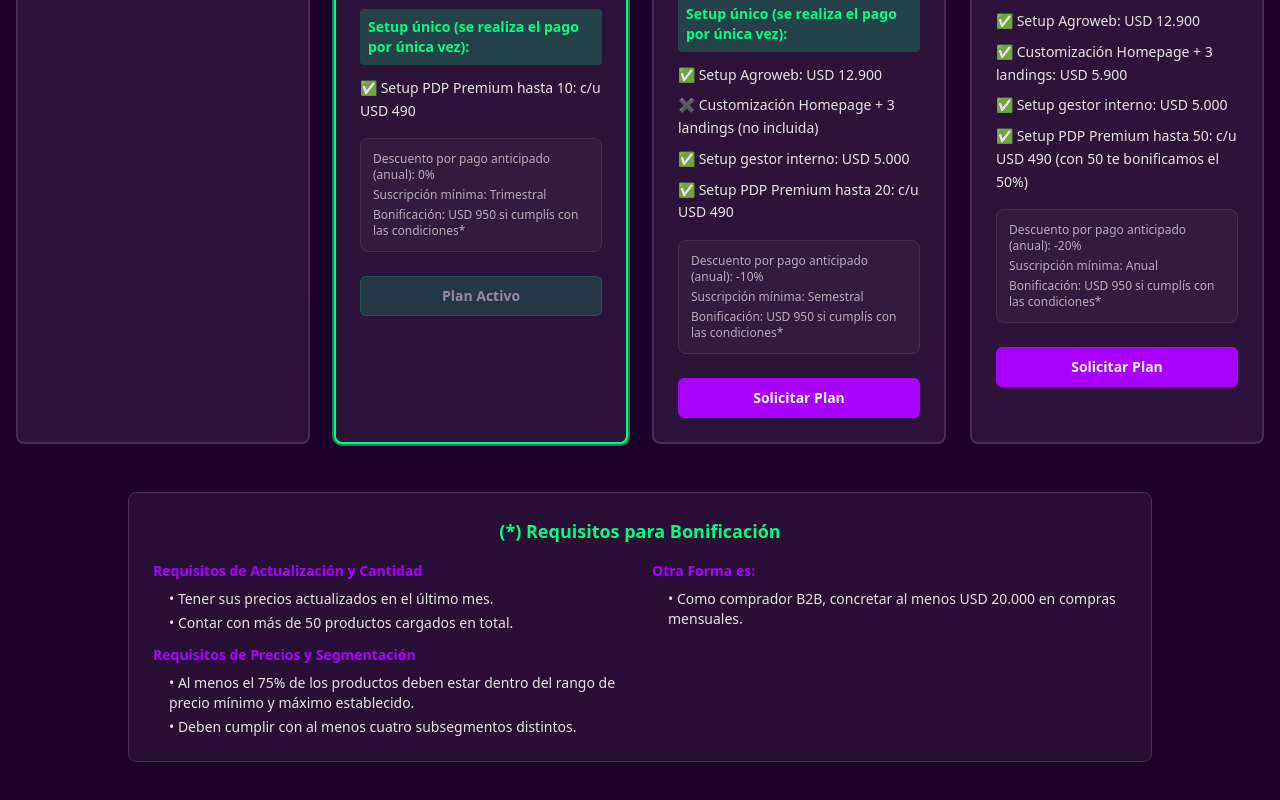
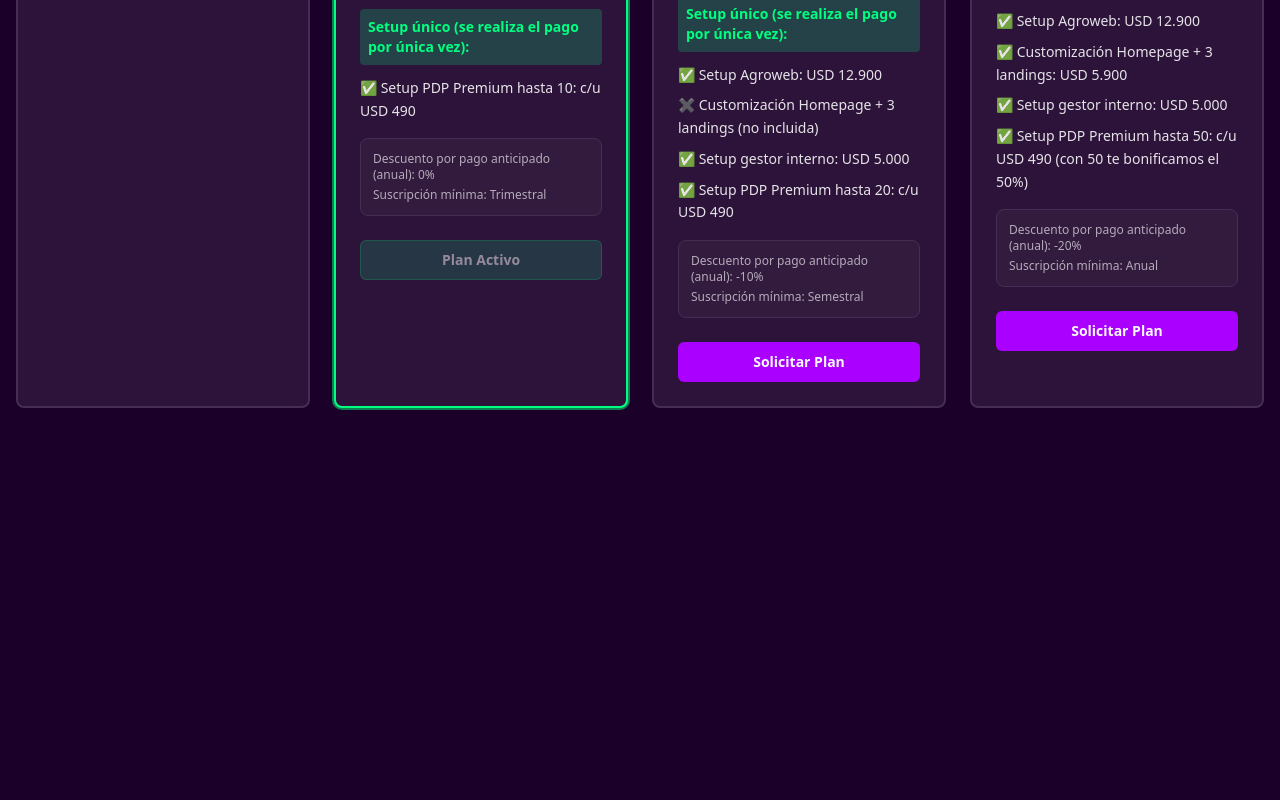
Before and after one commit to MerMenchon/aesthetic-category-requests, a React (Vite) app: page / in a window 1280 px wide. Shown: the part 1098-1898 px from the top of the page. After the commit the page ends 1602 px from the top, so only its background shows below. Built offline with nearby package versions, Linux system fonts and the light colour scheme.

Commit message:
Remove bonification from plans
Removed the "Bonificación: USD 950 si cumplís con las condiciones*" and its associated requirements from the Empresa Chica and Empresa Grande sections, as it should only apply to the Agronomias group.

```diff
--- a/src/pages/Index.tsx
+++ b/src/pages/Index.tsx
@@ -101,8 +101,7 @@ const PLAN_CONFIGURATIONS = {
       setupCosts: ["✅ PDP Premium c/u USD 490"],
       details: {
         discount: "0%",
-        subscription: "Mensual",
-        bonus: "USD 950 si cumplís con las condiciones*"
+        subscription: "Mensual"
       },
       description: "Ideal para empresas activas que quieren mejorar su gestión, visibilidad y rendimiento comercial."
     },
@@ -115,8 +114,7 @@ const PLAN_CONFIGURATIONS = {
       setupCosts: ["✅ Setup Agroweb: USD 12.900", "✖️ Customización Homepage + 3 landings (no incluida)", "✅ Setup gestor interno: USD 5.000", "✅ PDP Premium c/u USD 490"],
       details: {
         discount: "-10%",
-        subscription: "Trimestral",
-        bonus: "USD 950 si cumplís con las condiciones*"
+        subscription: "Trimestral"
       },
       description: "Ideal para empresas que buscan escalar, automatizar su operación y destacarse frente a la competencia."
     },
@@ -129,8 +127,7 @@ const PLAN_CONFIGURATIONS = {
       setupCosts: ["✅ Setup Agroweb: USD 12.900", "✅ Customización Homepage + 3 landings: USD 5.900", "✅ Setup gestor interno: USD 5.000", "✅ PDP Premium c/u USD 490"],
       details: {
         discount: "-20%",
-        subscription: "Semestral",
-        bonus: "USD 950 si cumplís con las condiciones*"
+        subscription: "Semestral"
       },
       description: "Para referentes del mercado que buscan maximizar su crecimiento omnicanal y operar como socios estratégicos de Bipolos."
     }
@@ -161,8 +158,7 @@ const PLAN_CONFIGURATIONS = {
       setupCosts: ["✅ Setup PDP Premium hasta 10: c/u USD 490"],
       details: {
         discount: "0%",
-        subscription: "Trimestral",
-        bonus: "USD 950 si cumplís con las condiciones*"
+        subscription: "Trimestral"
       },
       description: "Ideal para empresas activas que quieren mejorar su gestión, visibilidad y rendimiento comercial."
     },
@@ -175,8 +171,7 @@ const PLAN_CONFIGURATIONS = {
       setupCosts: ["✅ Setup Agroweb: USD 12.900", "✖️ Customización Homepage + 3 landings (no incluida)", "✅ Setup gestor interno: USD 5.000", "✅ Setup PDP Premium hasta 20: c/u USD 490"],
       details: {
         discount: "-10%",
-        subscription: "Semestral",
-        bonus: "USD 950 si cumplís con las condiciones*"
+        subscription: "Semestral"
       },
       description: "Ideal para empresas que buscan escalar, automatizar su operación y destacarse frente a la competencia."
     },
@@ -189,8 +184,7 @@ const PLAN_CONFIGURATIONS = {
       setupCosts: ["✅ Setup Agroweb: USD 12.900", "✅ Customización Homepage + 3 landings: USD 5.900", "✅ Setup gestor interno: USD 5.000", "✅ Setup PDP Premium hasta 50: c/u USD 490 (con 50 te bonificamos el 50%)"],
       details: {
         discount: "-20%",
-        subscription: "Anual",
-        bonus: "USD 950 si cumplís con las condiciones*"
+        subscription: "Anual"
       },
       description: "Para referentes del mercado que buscan maximizar su crecimiento omnicanal y operar como socios estratégicos de Bipolos."
     }
@@ -295,7 +289,8 @@ const Index = () => {
     setSelectedPlan(planTitle);
     setIsModalOpen(true);
   };
-  return <div className="min-h-screen bg-background">
+  return (
+    <div className="min-h-screen bg-background">
       {/* Hero Section */}
       <div className="container mx-auto px-4 py-12">
         <div className="text-center mb-12">
@@ -305,22 +300,43 @@ const Index = () => {
           <p className="text-xl text-muted-foreground mb-4">
             Encuentra el plan perfecto para hacer crecer tu negocio
           </p>
-          {currentUserPlan && <div className="inline-flex items-center gap-2 px-4 py-2 bg-accent/20 rounded-full">
+          {currentUserPlan && (
+            <div className="inline-flex items-center gap-2 px-4 py-2 bg-accent/20 rounded-full">
               <span className="text-sm font-semibold text-accent">
                 Plan actual: {currentUserPlan}
               </span>
-            </div>}
+            </div>
+          )}
         </div>
 
         {/* Plans Grid */}
         <div className="grid grid-cols-1 md:grid-cols-2 xl:grid-cols-4 gap-6 mb-12">
           {plans.map((plan, index) => {
             const buttonVisibility = getButtonVisibility(index);
-          return <PlanCard key={plan.title} title={plan.title} subtitle={plan.subtitle} price={plan.price} discountedPrice={plan.discountedPrice} priceLevel={plan.priceLevel} features={plan.features} notIncluded={plan.notIncluded} setupCosts={plan.setupCosts} details={plan.details} badge={plan.badge} badgeColor={plan.badgeColor} isCurrentPlan={buttonVisibility.isCurrentPlan} showButton={buttonVisibility.showButton} onSelect={() => handlePlanSelect(plan.title)} />;
+            return (
+              <PlanCard
+                key={plan.title}
+                title={plan.title}
+                subtitle={plan.subtitle}
+                price={plan.price}
+                discountedPrice={plan.discountedPrice}
+                priceLevel={plan.priceLevel}
+                features={plan.features}
+                notIncluded={plan.notIncluded}
+                setupCosts={plan.setupCosts}
+                details={plan.details}
+                badge={plan.badge}
+                badgeColor={plan.badgeColor}
+                isCurrentPlan={buttonVisibility.isCurrentPlan}
+                showButton={buttonVisibility.showButton}
+                onSelect={() => handlePlanSelect(plan.title)}
+              />
+            );
           })}
         </div>
 
-        {/* Reference Information */}
+        {/* Reference Information - Solo para Agronomías */}
+        {CONFIG.priceLevel === 1 && (
           <div className="max-w-5xl mx-auto mb-12">
             <div className="bg-card/80 backdrop-blur-sm border border-border rounded-lg p-6 shadow-lg">
               <div className="text-center mb-4">
@@ -346,21 +362,23 @@ const Index = () => {
                   </div>
                 </div>
 
-              <div className="space-y-3">
                 <div>
                   <h4 className="font-semibold text-primary mb-2">Otra Forma es:</h4>
-                  <ul className="space-y-1 pl-4">
-                    <li>• Como comprador B2B, concretar al menos USD 20.000 en compras mensuales.</li>
-                  </ul>
+                  <p className="pl-4">• Como comprador B2B, concretar al menos USD 20.000 en compras mensuales.</p>
                 </div>
               </div>
             </div>
           </div>
-        </div>
+        )}
       </div>
 
       {/* Request Modal */}
-      <PlanRequestModal isOpen={isModalOpen} onClose={() => setIsModalOpen(false)} planName={selectedPlan || ""} />
-    </div>;
+      <PlanRequestModal
+        isOpen={isModalOpen}
+        onClose={() => setIsModalOpen(false)}
+        planName={selectedPlan || ""}
+      />
+    </div>
+  );
 };
 export default Index;
```
Lines whose indentation alone changed are shown as unchanged.
